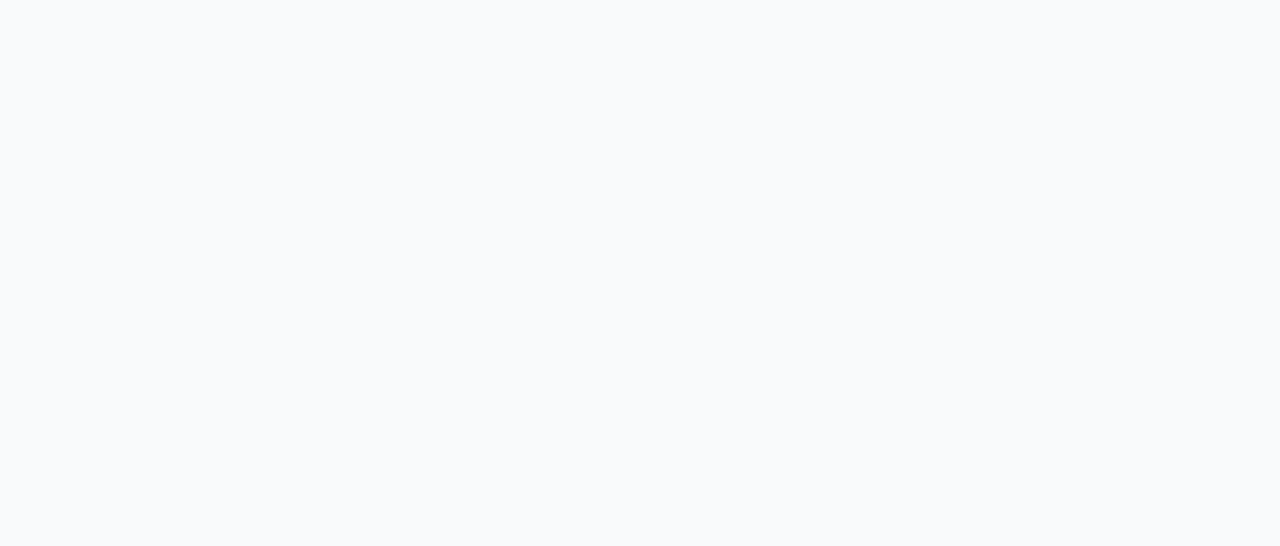
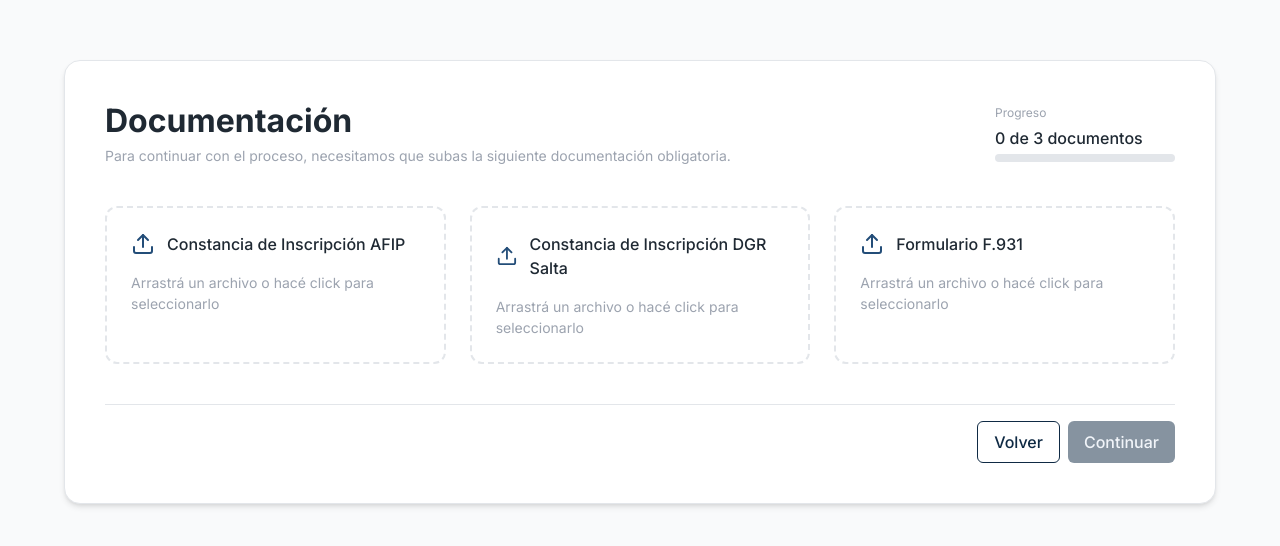
Before and after one commit to Cetzzlabs5/Rigi-Front, a React (Vite) app: page /provider-documents in a window 1280 px wide. Before the commit this address had no page. Shown: the part 118-664 px from the top of the page. Built offline with nearby package versions, Linux system fonts and the light colour scheme.

Commit message:
feat: triplelink first interface

```diff
--- /dev/null
+++ b/src/components/provider/DocumentUploadCard.tsx
@@ -0,0 +1,93 @@
+import { useRef, type DragEvent, useState } from 'react'
+import { FiUpload, FiCheckCircle } from 'react-icons/fi'
+import Button from '@/components/UI/Button'
+
+interface Props {
+    label: string
+    file: File | null
+    onFileSelect: (file: File) => void
+}
+
+export function DocumentUploadCard({ label, file, onFileSelect }: Props) {
+    const inputRef = useRef<HTMLInputElement>(null)
+    const [isDragging, setIsDragging] = useState(false)
+
+    const handleFile = (file: File) => {
+        onFileSelect(file)
+        setIsDragging(false)
+    }
+
+    const handleDrop = (e: DragEvent<HTMLDivElement>) => {
+        e.preventDefault()
+        setIsDragging(false)
+        const droppedFile = e.dataTransfer.files[0]
+        if (droppedFile) handleFile(droppedFile)
+    }
+
+    return (
+        <div
+            onDragOver={(e) => {
+                e.preventDefault()
+                setIsDragging(true)
+            }}
+            onDragLeave={() => setIsDragging(false)}
+            onDrop={handleDrop}
+            onClick={() => inputRef.current?.click()}
+            className={`
+                relative flex flex-col gap-4 rounded-xl p-6 cursor-pointer transition-all
+                border-2 border-dashed
+                ${isDragging
+                    ? 'border-primary-600 bg-primary-50'
+                    : file
+                        ? 'border-success bg-success/5'
+                        : 'border-border hover:border-primary-400 hover:bg-primary-50/50'
+                }
+            `}
+        >
+            <div className="flex items-center gap-3">
+                {file ? (
+                    <FiCheckCircle className="text-success size-6" />
+                ) : (
+                    <FiUpload className="text-primary-700 size-6" />
+                )}
+
+                <h3 className="text-body font-medium text-main">
+                    {label}
+                </h3>
+            </div>
+
+            {!file ? (
+                <p className="text-body-sm text-muted">
+                    Arrastrá un archivo o hacé click para seleccionarlo
+                </p>
+            ) : (
+                <div className="flex flex-col gap-2">
+                    <p className="text-body-sm text-main truncate">
+                        {file.name}
+                    </p>
+
+                    <Button
+                        variant="tertiary"
+                        type="button"
+                        onClick={(e) => {
+                            e.stopPropagation()
+                            inputRef.current?.click()
+                        }}
+                    >
+                        Reemplazar archivo
+                    </Button>
+                </div>
+            )}
+
+            <input
+                ref={inputRef}
+                type="file"
+                hidden
+                onChange={(e) => {
+                    const selectedFile = e.target.files?.[0]
+                    if (selectedFile) handleFile(selectedFile)
+                }}
+            />
+        </div>
+    )
+}
--- a/src/components/provider/ProviderProfileForm.tsx
+++ b/src/components/provider/ProviderProfileForm.tsx
@@ -14,7 +14,7 @@ export function ProviderProfileForm() {
     const [activities, setActivities] = useState<any[]>([])
     const [loadingActivities, setLoadingActivities] = useState(true)
     const [submitting, setSubmitting] = useState(false)
-    const [openModal, setOpenModal] = useState(true)
+    const [openModal, setOpenModal] = useState(false)
     const navigate = useNavigate()
 
     // TODO extraer la id del usuario autenticado del contexto
--- a/src/router.tsx
+++ b/src/router.tsx
@@ -1,7 +1,8 @@
 import { BrowserRouter, Route, Routes } from "react-router";
 import MainLayout from "./layouts/MainLayout";
 import HomeView from "./views/HomeView";
-import ProviderData from "./views/auth/ProviderData";
+import ProviderData from "./views/provider/ProviderData";
+import { ProviderDocumentsPanel } from "./views/provider/ProviderDocumentsPanel";
 
 export default function router() {
     return (
@@ -9,8 +10,9 @@ export default function router() {
             <Routes>
                 <Route path="/" element={<MainLayout />}>
                     <Route index element={<HomeView />} />
+                    <Route path="provider-documents" element={<ProviderDocumentsPanel />} />
+                    <Route path="provider-profile" element={<ProviderData />} />
                 </Route>
-                <Route path="/provider-profile" element={<ProviderData />} />
             </Routes>
         </BrowserRouter>
     )
--- /dev/null
+++ b/src/views/provider/ProviderDocumentsPanel.tsx
@@ -0,0 +1,115 @@
+import { useState } from 'react'
+import { DocumentUploadCard } from '../../components/provider/DocumentUploadCard'
+import Button from '@/components/UI/Button'
+import { useNavigate } from 'react-router'
+
+export interface ProviderDocument {
+    type: 'AFIP' | 'DGR_SALTA' | 'F931'
+    label: string
+    file: File | null
+}
+
+const INITIAL_DOCUMENTS: ProviderDocument[] = [
+    { type: 'AFIP', label: 'Constancia de Inscripción AFIP', file: null },
+    { type: 'DGR_SALTA', label: 'Constancia de Inscripción DGR Salta', file: null },
+    { type: 'F931', label: 'Formulario F.931', file: null },
+]
+
+export function ProviderDocumentsPanel() {
+    const [documents, setDocuments] = useState(INITIAL_DOCUMENTS)
+    const [loading, setLoading] = useState(false)
+
+    const navigate = useNavigate()
+
+    const completedCount = documents.filter(d => d.file).length
+    const isComplete = completedCount === documents.length
+
+    const handleFileChange = (type: string, file: File) => {
+        setDocuments(prev =>
+            prev.map(doc =>
+                doc.type === type ? { ...doc, file } : doc
+            )
+        )
+    }
+
+    const handleSubmit = () => {
+        setLoading(true)
+
+        setTimeout(() => {
+            setLoading(false)
+        }, 2000)
+    }
+
+    return (
+        <main className="min-h-screen bg-background flex items-center justify-center px-4">
+            <section className="w-full max-w-6xl bg-surface rounded-2xl shadow-md border border-border p-10 flex flex-col gap-10">
+
+                <header className="flex flex-col gap-4">
+                    <div className="flex flex-col md:flex-row md:items-center md:justify-between gap-4">
+                        <div className="flex flex-col gap-1">
+                            <h1 className="text-h1 text-main">
+                                Documentación
+                            </h1>
+                            <p className="text-body-sm text-muted max-w-2xl">
+                                Para continuar con el proceso, necesitamos que subas
+                                la siguiente documentación obligatoria.
+                            </p>
+                        </div>
+
+                        <div className="flex flex-col gap-1 min-w-[180px]">
+                            <span className="text-caption text-muted">
+                                Progreso
+                            </span>
+                            <span className="text-body font-medium text-main">
+                                {completedCount} de {documents.length} documentos
+                            </span>
+
+                            <div className="h-2 w-full bg-border rounded-full overflow-hidden">
+                                <div
+                                    className="h-full bg-primary-700 transition-all"
+                                    style={{
+                                        width: `${(completedCount / documents.length) * 100}%`,
+                                    }}
+                                />
+                            </div>
+                        </div>
+                    </div>
+                </header>
+
+                <div className="grid gap-6 md:grid-cols-3">
+                    {documents.map(doc => (
+                        <DocumentUploadCard
+                            key={doc.type}
+                            label={doc.label}
+                            file={doc.file}
+                            onFileSelect={(file) =>
+                                handleFileChange(doc.type, file)
+                            }
+                        />
+                    ))}
+                </div>
+
+                <footer className="flex justify-end pt-4 gap-2 border-t border-border">
+                    <Button
+                        variant="secondary"
+                        type="button"
+                        onClick={() => navigate('/')}
+                    >
+                        Volver
+                    </Button>
+                    <Button
+                        variant="primary"
+                        type="submit"
+                        disabled={!isComplete || loading}
+                        onClick={handleSubmit}
+                        loading={loading}
+                    >
+                        Continuar
+                    </Button>
+
+                </footer>
+
+            </section>
+        </main>
+    )
+}
```
Also changed, not shown: src/views/provider/ProviderData.tsx (renamed from src/views/auth/ProviderData.tsx).
